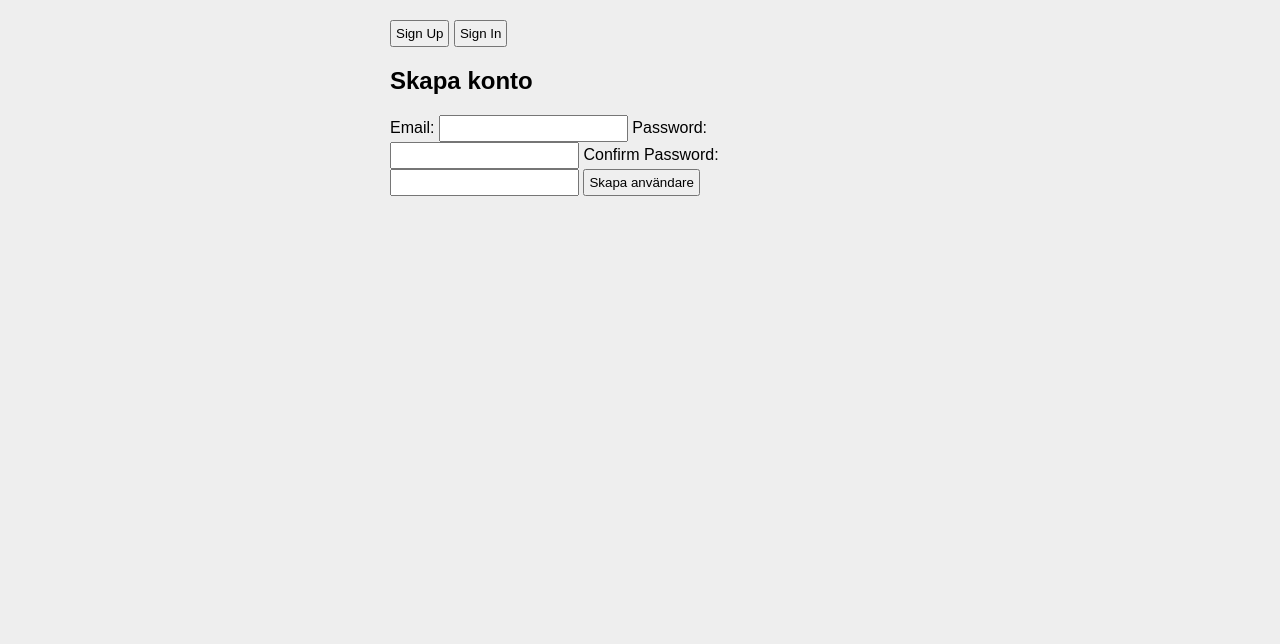
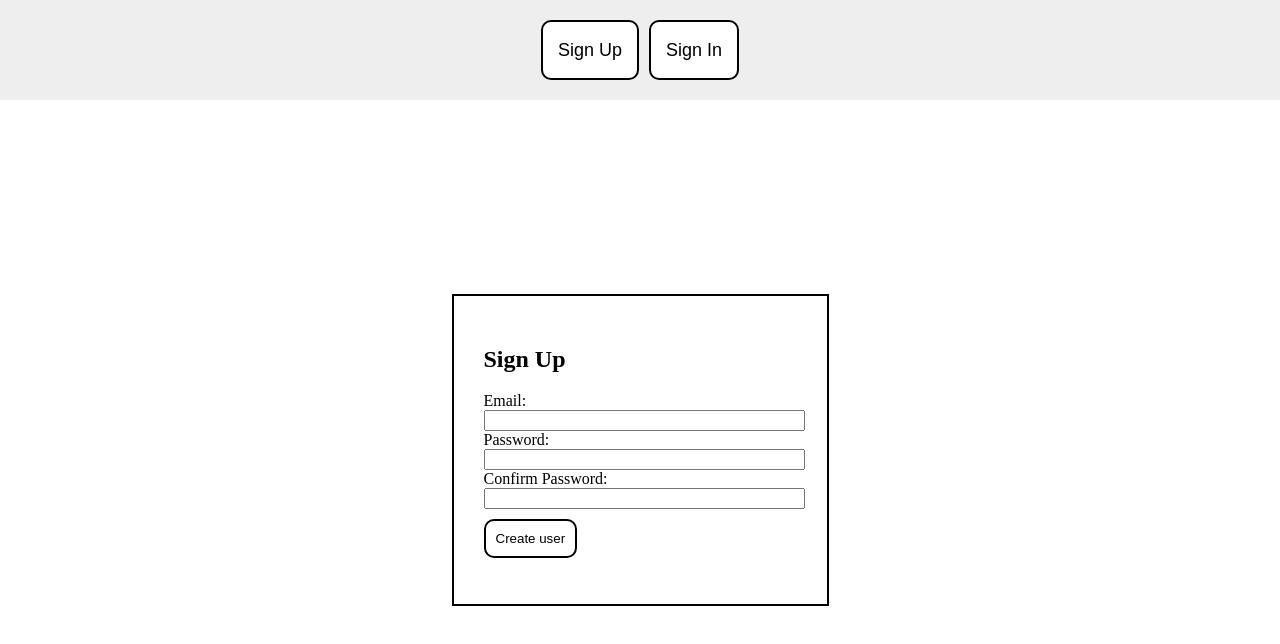
Before and after one commit to Davth07/Admin-Work-Panel, a plain HTML site: page index.html in a window 1280 px wide. Both pictures are taken after a click on the button "Sign Up". Drawn offline with Linux system fonts and the light colour scheme.

Commit message:
Klar för idag la till mycket css, lite ändringar js och html

```diff
--- a/index.html
+++ b/index.html
@@ -8,32 +8,44 @@
 		<script src="script.js" defer></script>
 	</head>
 	<body>
+		<header id="nav">
 			<button id="signUp">Sign Up</button>
-		<button id="signIn">Sign In</button>
+			<button id="signIn" class="sign">Sign In</button>
+		</header>
+
 		<form id="signUpForm" hidden>
-			<h2>Skapa konto</h2>
+			<div class="formDiv">
+				<h2>Sign Up</h2>
 				<label for="email">Email:</label>
 				<input type="text" name="email" id="email" />
+				<br />
 
 				<label for="password">Password:</label>
 				<input type="password" name="password" id="password" />
-
+				<br />
 				<label for="confirm">Confirm Password:</label>
 				<input type="password" name="confirm" id="confirm" />
-
-			<button type="submit" id="submitBtn">Skapa användare</button>
+				<br />
+				<button type="submit" id="submitBtn">Create user</button>
+				<p id="feedback"></p>
+			</div>
 		</form>
 		<form id="signInForm" hidden>
+			<div class="formDiv">
 				<h2>Sign in</h2>
 				<label for="email2">Email:</label>
 				<input type="text" name="email2" id="email2" />
+				<br />
 
 				<label for="password2">Password:</label>
 				<input type="password" name="password2" id="password2" />
+				<br />
 
 				<button type="submit" id="submitBtn2">Sign in</button>
+				<p id="feedback"></p>
+			</div>
 		</form>
-		<p id="feedback"></p>
+
 		<main hidden id="main">
 			<h1>Admin Work Planner</h1>
 
--- a/script.js
+++ b/script.js
@@ -127,10 +127,13 @@ searchBtn.addEventListener("click", () => {
 signUp.addEventListener("click", () => {
 	form.hidden = false;
 	form2.hidden = true;
+	form.style.display = "flex";
 	feedback.textContent = "";
 });
 signIn.addEventListener("click", () => {
 	form2.hidden = false;
+	form2.style.display = "flex";
+	form.style.display = "none";
 	form.hidden = true;
 	feedback.textContent = "";
 });
@@ -193,8 +196,13 @@ function signInFunction() {
 	form2.hidden = true;
 	signIn.hidden = true;
 	signUp.hidden = true;
+	signUp.style.display = "none";
+	signIn.style.display = "none";
+	form2.style.display = "none";
 	main.hidden = false;
 	feedback.textContent = "";
+	const nav = document.getElementById("nav");
+	nav.style.display = "none";
 }
 
 form.addEventListener("submit", function (event) {
--- a/style.css
+++ b/style.css
@@ -1,8 +1,16 @@
 body {
+	background-color: white;
+	margin: 0;
+	height: 100vh;
+}
+main {
 	font-family: sans-serif;
 	max-width: 500px;
 	margin: 20px auto;
 	background-color: #eee;
+	border: 2px solid black;
+	padding: 40px;
+	border-radius: 20px;
 }
 
 li {
@@ -11,16 +19,63 @@ li {
 	gap: 10px;
 	margin-bottom: 8px;
 }
+#feedback {
+	text-align: center;
+	font-family: sans-serif;
+	font-weight: bold;
+	margin-top: 15px;
+}
 
-button,
-input {
-	padding: 4px;
+header {
+	display: flex;
+	gap: 10px;
+	justify-content: center;
+	align-items: center;
+	background-color: #eee;
+	height: 100px;
+	margin: 0;
 }
-main {
+header button {
+	padding: 15px;
+	height: 60px;
+	font-size: 18px;
+	border-radius: 10px;
+	border: black 2px solid;
+	background-color: white;
+	color: black;
+}
+header button:hover {
+	background-color: rgb(236, 236, 236);
+	cursor: pointer;
+}
+form {
+	justify-content: center;
+	align-items: center;
+	min-height: calc(100vh - 100px);
+}
+form button {
+	padding: 10px;
+	border: black 2px solid;
+	background-color: white;
+	border-radius: 10px;
+	margin-top: 10px;
+}
+form button:hover {
+	background-color: rgb(236, 236, 236);
+	cursor: pointer;
+}
+form input {
+	width: 100%;
+}
+.formDiv {
 	border: 2px solid black;
-	padding: 40px;
-	border-radius: 20px;
+	padding: 30px;
+}
+main button {
+	padding: 5px;
+	border: black 2px solid;
 	background-color: white;
+	border-radius: 10px;
 }
 .hidden {
 	display: none;
```
Lines whose indentation alone changed are shown as unchanged.
